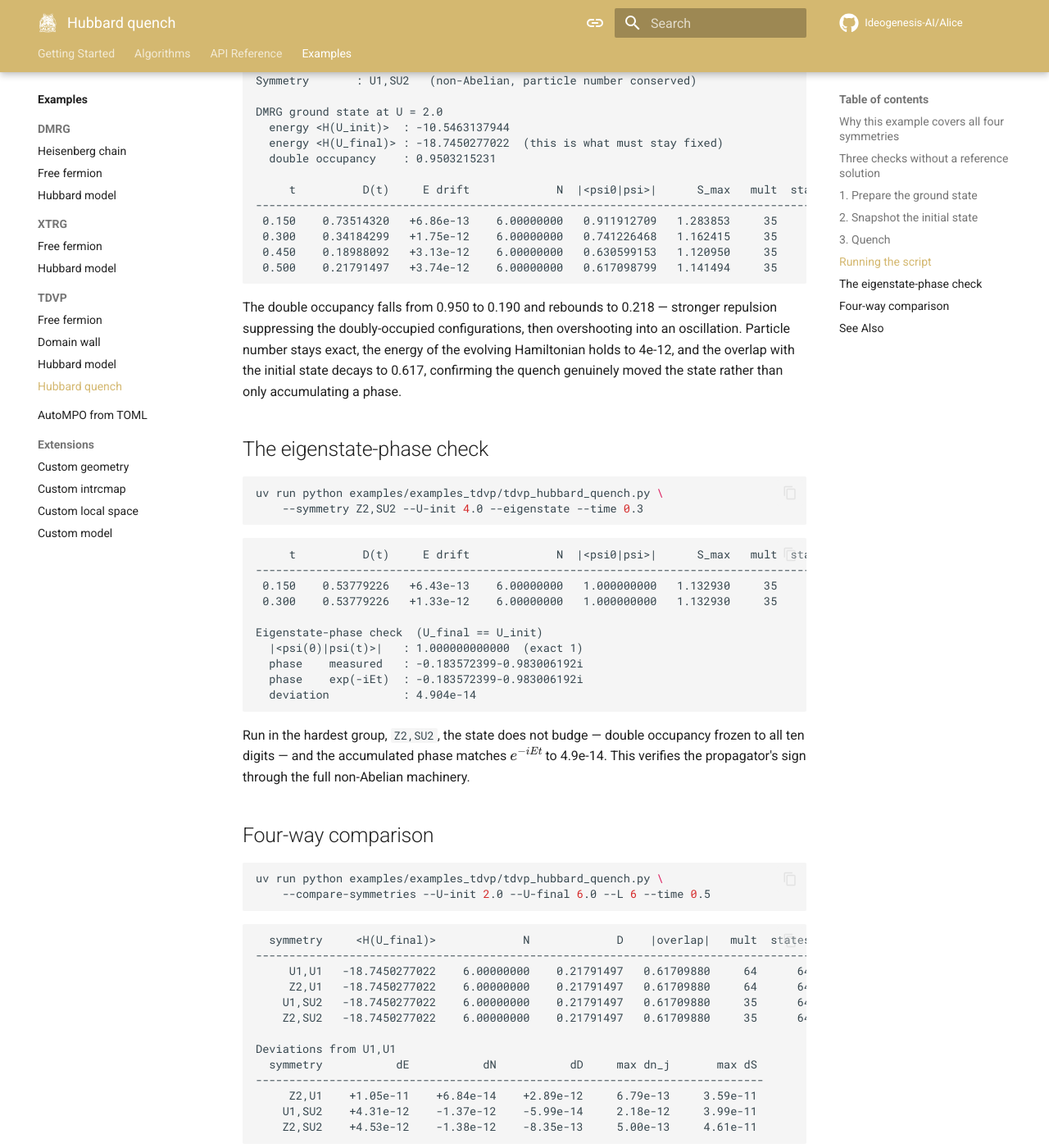
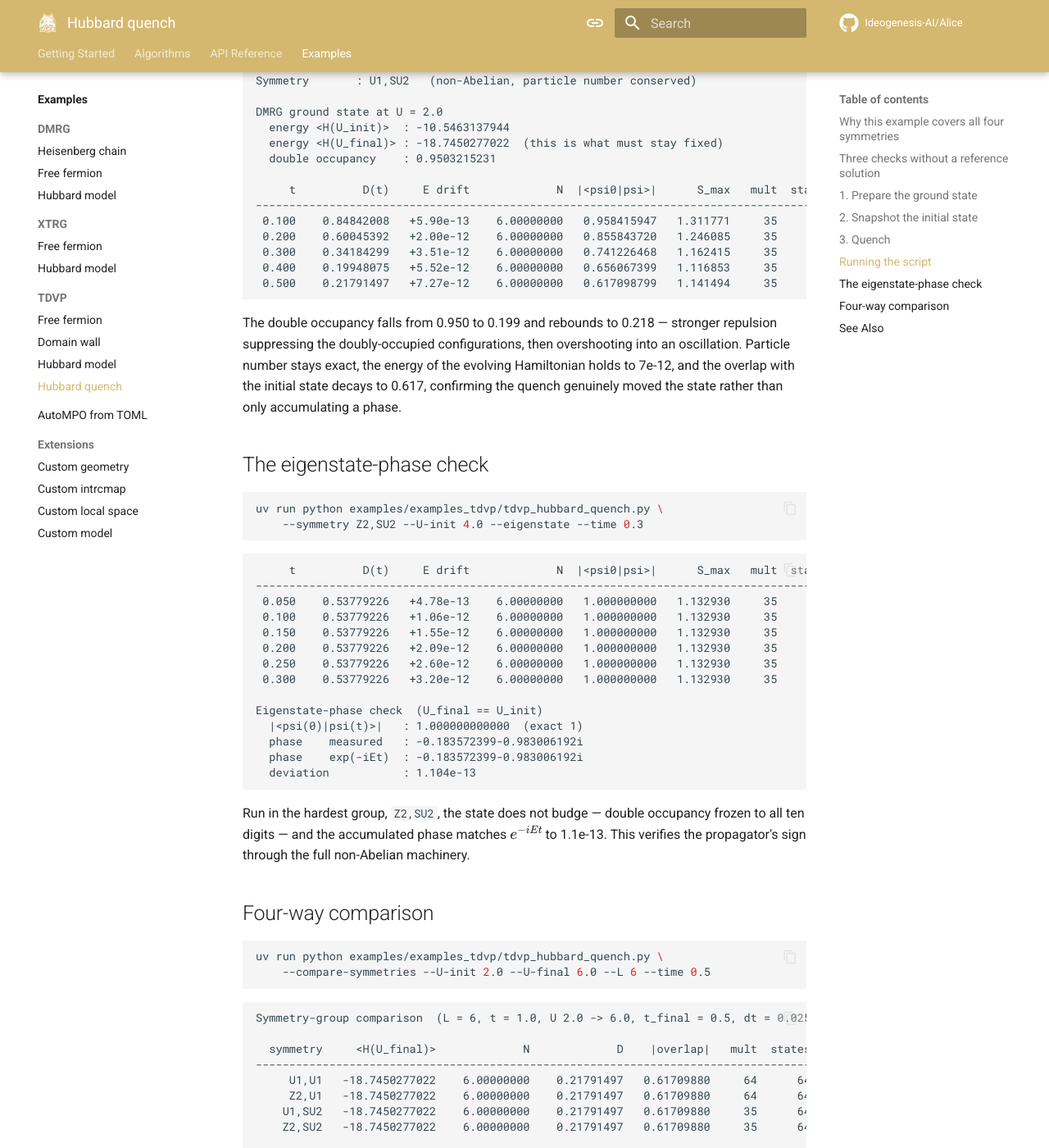
Before and after one commit to Ideogenesis-AI/Alice, an MkDocs documentation site: the page built from docs/examples/tdvp/hubbard-quench.md, in a window 1280 px wide and 1400 px high, scrolled down 2663 px. Shown: the whole window at 82% size. Built offline with MkDocs 1.6.1 and Material for MkDocs 9.7.7, drawn with Linux system fonts in a browser that asks for light colours; comment, search, counter and statistics services are not loaded; some of the changed text lies outside the part shown.

Commit message:
Update Hubbard quench example documentation with revised results and clarifications
Enhanced the documentation for the Hubbard quench example by updating the double occupancy values and energy drift measurements. Adjusted the reported overlap with the initial state and clarified the symmetry-group comparison results. This update ensures accuracy and consistency with the latest simulation outputs, providing users with improved insights into many-body quantum systems.

````diff
--- a/docs/examples/tdvp/hubbard-quench.md
+++ b/docs/examples/tdvp/hubbard-quench.md
@@ -133,16 +133,17 @@ DMRG ground state at U = 2.0
 
      t          D(t)     E drift             N  |<psi0|psi>|      S_max   mult  states
 ----------------------------------------------------------------------------------------
- 0.150    0.73514320   +6.86e-13    6.00000000   0.911912709   1.283853     35      64
- 0.300    0.34184299   +1.75e-12    6.00000000   0.741226468   1.162415     35      64
- 0.450    0.18988092   +3.13e-12    6.00000000   0.630599153   1.120950     35      64
- 0.500    0.21791497   +3.74e-12    6.00000000   0.617098799   1.141494     35      64
+ 0.100    0.84842008   +5.90e-13    6.00000000   0.958415947   1.311771     35      64
+ 0.200    0.60045392   +2.00e-12    6.00000000   0.855843720   1.246085     35      64
+ 0.300    0.34184299   +3.51e-12    6.00000000   0.741226468   1.162415     35      64
+ 0.400    0.19948075   +5.52e-12    6.00000000   0.656067399   1.116853     35      64
+ 0.500    0.21791497   +7.27e-12    6.00000000   0.617098799   1.141494     35      64
 ```
 
-The double occupancy falls from 0.950 to 0.190 and rebounds to 0.218 —
+The double occupancy falls from 0.950 to 0.199 and rebounds to 0.218 —
 stronger repulsion suppressing the doubly-occupied configurations, then
 overshooting into an oscillation. Particle number stays exact, the energy of
-the evolving Hamiltonian holds to 4e-12, and the overlap with the initial state
+the evolving Hamiltonian holds to 7e-12, and the overlap with the initial state
 decays to 0.617, confirming the quench genuinely moved the state rather than
 only accumulating a phase.
 
@@ -156,19 +157,23 @@ uv run python examples/examples_tdvp/tdvp_hubbard_quench.py \
 ```text
      t          D(t)     E drift             N  |<psi0|psi>|      S_max   mult  states
 ----------------------------------------------------------------------------------------
- 0.150    0.53779226   +6.43e-13    6.00000000   1.000000000   1.132930     35      64
- 0.300    0.53779226   +1.33e-12    6.00000000   1.000000000   1.132930     35      64
+ 0.050    0.53779226   +4.78e-13    6.00000000   1.000000000   1.132930     35      64
+ 0.100    0.53779226   +1.06e-12    6.00000000   1.000000000   1.132930     35      64
+ 0.150    0.53779226   +1.55e-12    6.00000000   1.000000000   1.132930     35      64
+ 0.200    0.53779226   +2.09e-12    6.00000000   1.000000000   1.132930     35      64
+ 0.250    0.53779226   +2.60e-12    6.00000000   1.000000000   1.132930     35      64
+ 0.300    0.53779226   +3.20e-12    6.00000000   1.000000000   1.132930     35      64
 
 Eigenstate-phase check  (U_final == U_init)
   |<psi(0)|psi(t)>|   : 1.000000000000  (exact 1)
   phase    measured   : -0.183572399-0.983006192i
   phase    exp(-iEt)  : -0.183572399-0.983006192i
-  deviation           : 4.904e-14
+  deviation           : 1.104e-13
 ```
 
 Run in the hardest group, `Z2,SU2`, the state does not budge — double occupancy
 frozen to all ten digits — and the accumulated phase matches \(e^{-iEt}\) to
-4.9e-14. This verifies the propagator's sign through the full non-Abelian
+1.1e-13. This verifies the propagator's sign through the full non-Abelian
 machinery.
 
 ## Four-way comparison
@@ -179,6 +184,8 @@ uv run python examples/examples_tdvp/tdvp_hubbard_quench.py \
 ```
 
 ```text
+Symmetry-group comparison  (L = 6, t = 1.0, U 2.0 -> 6.0, t_final = 0.5, dt = 0.025)
+
   symmetry     <H(U_final)>             N             D    |overlap|   mult  states
 --------------------------------------------------------------------------------------
      U1,U1   -18.7450277022    6.00000000    0.21791497   0.61709880     64      64
@@ -189,9 +196,9 @@ uv run python examples/examples_tdvp/tdvp_hubbard_quench.py \
 Deviations from U1,U1
   symmetry           dE           dN           dD     max dn_j       max dS
 ----------------------------------------------------------------------------
-     Z2,U1    +1.05e-11    +6.84e-14    +2.89e-12     6.79e-13     3.59e-11
-    U1,SU2    +4.31e-12    -1.37e-12    -5.99e-14     2.18e-12     3.99e-11
-    Z2,SU2    +4.53e-12    -1.38e-12    -8.35e-13     5.00e-13     4.61e-11
+     Z2,U1    +1.03e-11    +1.44e-13    +2.90e-12     6.90e-13     3.59e-11
+    U1,SU2    +6.94e-12    -2.21e-12    -8.97e-14     2.32e-12     4.00e-11
+    Z2,SU2    +9.14e-12    -2.80e-12    -8.77e-13     7.40e-13     4.61e-11
 ```
 
 All four agree to roughly 1e-11, and that floor is the *initial state*, not the
````
